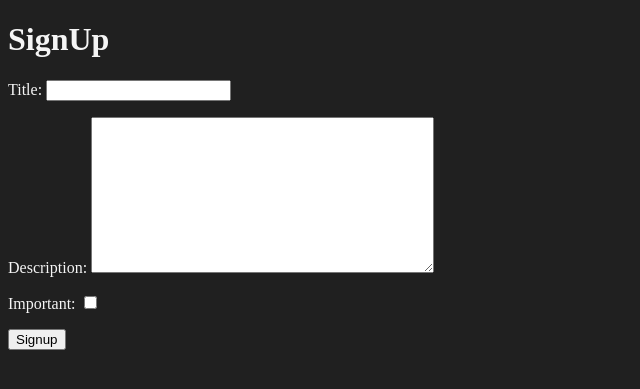
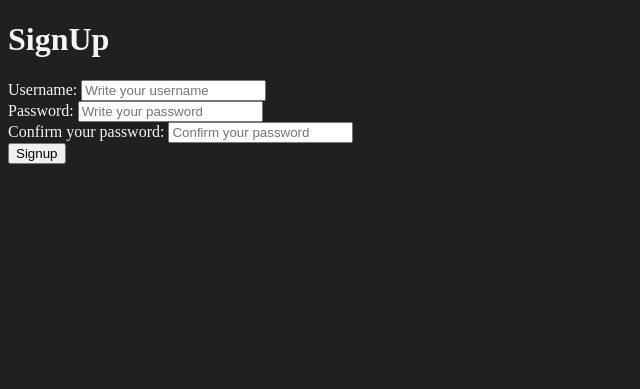
Before and after one commit to oscardbocanegra/learning_programming, a Django app: template django_project2/tasks/templates/signup.html in a window 1280 px wide. Shown: the part 68-457 px from the top of the page, without its empty margins (0-640 px from the left). Run offline with Django 4.2, Linux system fonts and the light colour scheme; the template is opened without the code that fills it: values that come from a table or form of the project are taken from there, others are empty.

Commit message:
front signup

```diff
--- a/django_project2/tasks/templates/signup.html
+++ b/django_project2/tasks/templates/signup.html
@@ -1,16 +1,35 @@
 {% extends 'base.html' %}
 
 {% block content %}
+
+<main class="container">
+    <form method="POST" class="card card-body">
         <h1> SignUp </h1>
 
         {{error}}
 
-<form action="/signup/" method="POST">
         {% csrf_token %}
-    {{ form.as_p }}
+        <div class="mb-3">
+            <label for="username">Username:</label>
+            <input type="text" name="username" id="username"class="form-contorl"
+            placeholder="Write your username ">
+        </div>
 
-    <button>
+        <div class="mb-3">
+            <label for="password">Password:</label>
+            <input type="text" name="password" id="password1"class="form-contorl"
+            placeholder="Write your password ">
+        </div>
+
+        <div class="mb-3">
+            <label for="password2">Confirm your password:</label>
+            <input type="text" name="password2" id="password2"class="form-contorl"
+            placeholder="Confirm your password">
+        </div>
+
+        <button class="btn btn-primary">
             Signup
         </button>
     </form>
+</main>
 {% endblock %}
```
Lines whose indentation alone changed are shown as unchanged.
